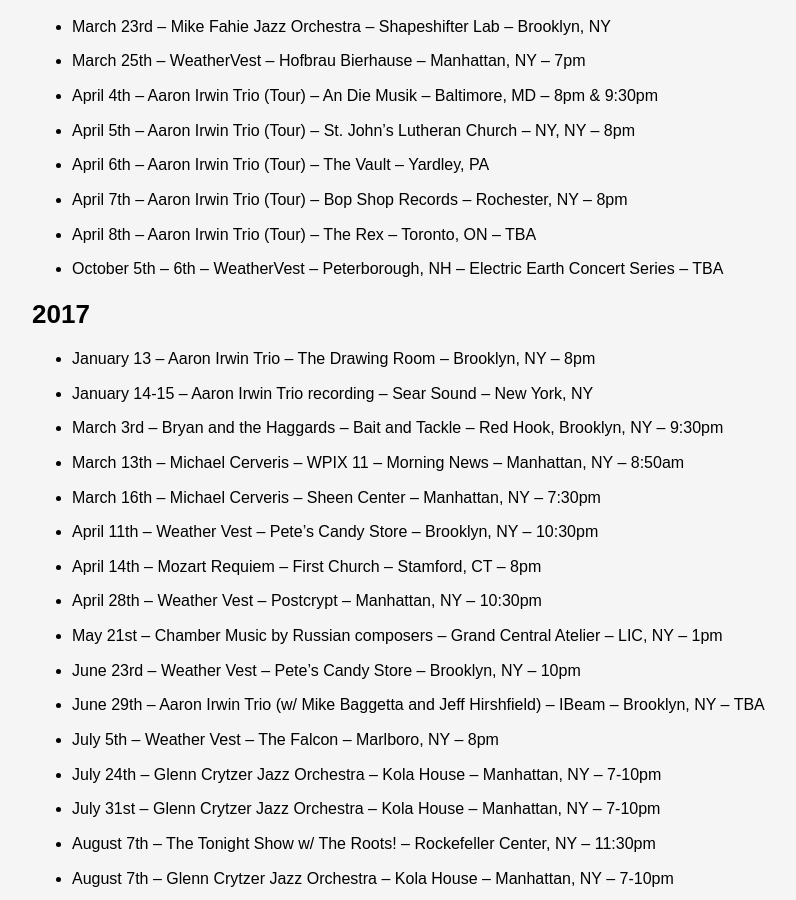
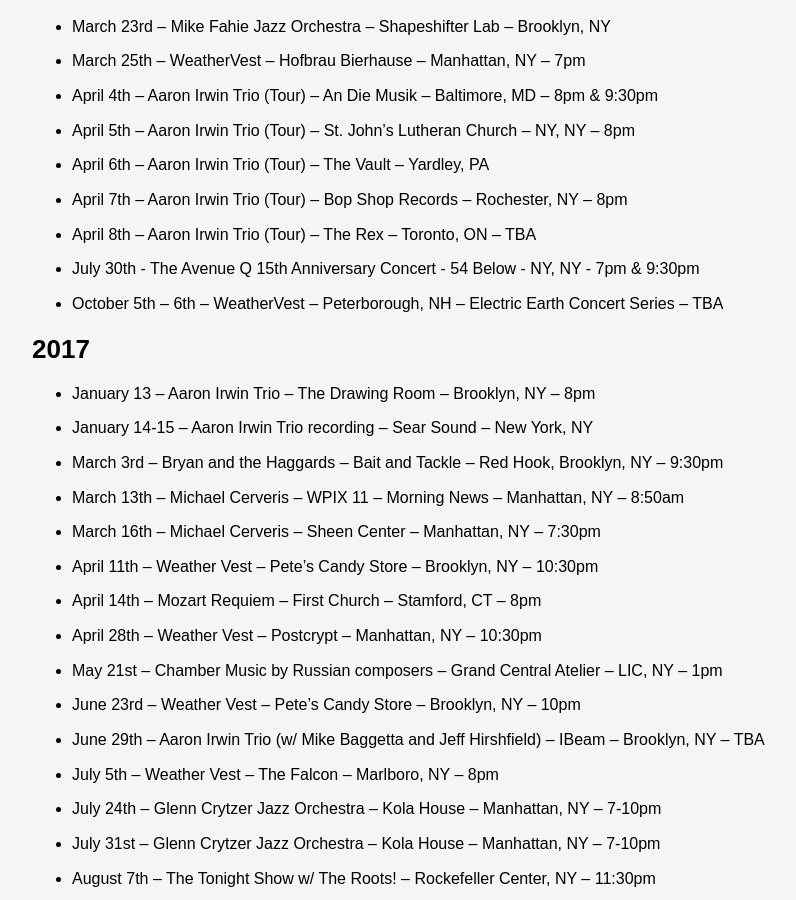
Before and after one commit to ryanve/aaronirwin.com, a Jekyll site: the page built from performances.md, in a window 1280 px wide and 900 px high, scrolled down 381 px. Shown: the whole window, without its empty margins (128-924 px from the left). Built offline with Jekyll 4.4.1, drawn with Linux system fonts in a browser that asks for light colours.

Commit message:
Updating for Ave. Q gig (#85)
First attempt to update performances solo.
Fingers crossed

```diff
--- a/performances.md
+++ b/performances.md
@@ -17,6 +17,7 @@
 - April 6th – Aaron Irwin Trio (Tour) – The Vault – Yardley, PA
 - April 7th – Aaron Irwin Trio (Tour) – Bop Shop Records – Rochester, NY – 8pm
 - April 8th – Aaron Irwin Trio (Tour) – The Rex – Toronto, ON – TBA
+- July 30th - The Avenue Q 15th Anniversary Concert - 54 Below - NY, NY - 7pm & 9:30pm
 - October 5th – 6th – WeatherVest – Peterborough, NH – Electric Earth Concert Series – TBA
 
 ## 2017
```
